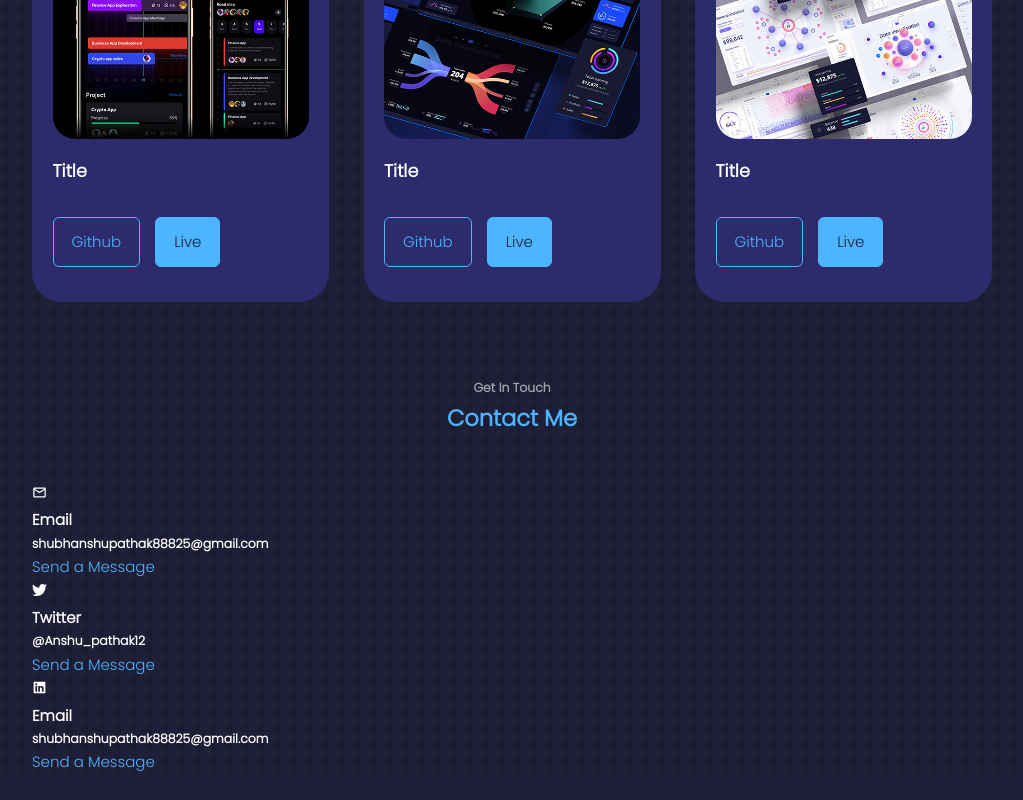
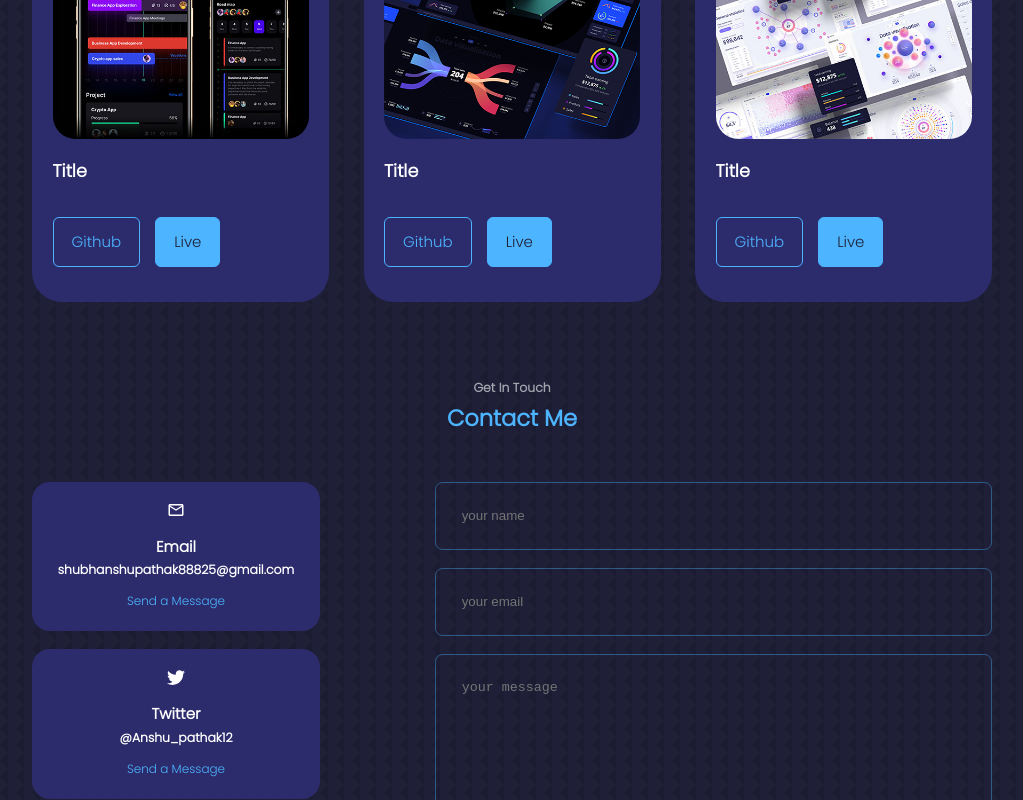
Before and after one commit to AnshuPathak-88825/Portfolio, a React (Create React App) app: page / in a window 1280 px wide. Shown: the part 2735-3535 px from the top of the page, without its empty margins (128-1151 px from the left). Before the commit the page ends 3510 px from the top, so only its background shows below. Built offline with nearby package versions, Linux system fonts and the light colour scheme.

Commit message:
completed contact section

```diff
--- a/package.json
+++ b/package.json
@@ -6,6 +6,7 @@
     "@testing-library/jest-dom": "^5.16.5",
     "@testing-library/react": "^13.3.0",
     "@testing-library/user-event": "^13.5.0",
+    "emailjs-com": "^3.2.0",
     "react": "^18.2.0",
     "react-dom": "^18.2.0",
     "react-icons": "^4.4.0",
--- a/src/Component/Contact/Contact.css
+++ b/src/Component/Contact/Contact.css
@@ -0,0 +1,73 @@
+.contact-container {
+    width: 58%;
+    display: grid;
+    grid-template-columns: 30% 58%;
+    gap: 12%;
+    margin-bottom:2rem;
+
+}
+
+.contact_options {
+    display: flex;
+    flex-direction: column;
+    gap: 1.2rem;
+}
+
+.contact_option {
+    background-color: var(--color-bg-variant);
+    padding: 1.2rem;
+    border-radius: 1.2rem;
+    text-align: center;
+    border: 1px solid transparent;
+    transition: var(--transition);
+}
+
+.contact_option:hover {
+    background: transparent;
+    border-color: var(--color-primary-variant);
+}
+
+.contact_option_icon {
+    font-size: 1.2rem;
+    margin-bottom: 0.5rem;
+}
+
+.contact_option a {
+    margin-top: 0.7rem;
+    display: inline-block;
+    font-size: 0.8rem;
+}
+
+form {
+    display: flex;
+    flex-direction: column;
+    gap: 1.2rem;
+}
+input, textarea
+{
+    width: 100%;
+    padding: 1.7rem;
+    border-radius: 0.5rem;
+    background: transparent;
+    border: 1px solid var(--color-primary-variant);
+    resize: none;
+    color: var(--color-primary-white);
+}
+@media screen and (max-width:1024px)
+{
+    .contact-container
+    {
+        display: grid;
+        grid-template-columns: 1fr;
+        gap: 2rem;
+
+    }
+}
+@media screen and (max-width:600px)
+{
+    .contact-container
+    {
+        width: var(--container-width-sm);
+
+    }
+}
--- a/src/Component/Contact/Contact.jsx
+++ b/src/Component/Contact/Contact.jsx
@@ -1,38 +1,61 @@
 import ContactCss from "./Contact.css";
-import {MdOutlineMail} from "react-icons/md"
-import {ImTwitter} from "react-icons/im"
-import {AiFillLinkedin} from "react-icons/ai"
-const Contact=()=>{
+import { MdOutlineMail } from "react-icons/md";
+import { ImTwitter } from "react-icons/im";
+import { AiFillLinkedin } from "react-icons/ai";
+import { useRef } from "react";
+import emailjs from "emailjs-com";
+const Contact = () => {
+  const form = useRef();
+  const sendEmail = (e) => {
+    e.preventDefault();
+
+    emailjs.sendForm('service_ff1vnnm', 'template_cmwqthq', form.current, '7ofWigUqBSBkxaEct');
+    e.target.reset();
+  };
   return (
     <section id="contact">
       <h5>Get In Touch</h5>
       <h2>Contact Me</h2>
       <div className="container contact-container">
-                <div className="contact_option">
-                    <article className="contact_name">
-                        <MdOutlineMail/>
+        <div className="contact_options">
+          <article className="contact_option">
+            <MdOutlineMail className="contact_option_icon" />
             <h4>Email</h4>
             <h5>shubhanshupathak88825@gmail.com</h5>
             <a href="mailto:shubhanshupathak88825@gmail.com">Send a Message</a>
-
           </article>
-                    <article className="contact_name">
-                        <ImTwitter/>
+          <article className="contact_option">
+            <ImTwitter className="contact_option_icon" />
             <h4>Twitter</h4>
             <h5>@Anshu_pathak12</h5>
             <a href="https://twitter.com/Anshu_pathak12">Send a Message</a>
-
           </article>
-                    <article className="contact_name">
-                        <AiFillLinkedin/>
+          <article className="contact_option">
+            <AiFillLinkedin className="contact_option_icon" />
             <h4>Email</h4>
             <h5>shubhanshupathak88825@gmail.com</h5>
-                        <a href="https://www.linkedin.com/in/anshu-kumar-pathak/">Send a Message</a>
-
+            <a href="https://www.linkedin.com/in/anshu-kumar-pathak/">
+              Send a Message
+            </a>
           </article>
         </div>
+        <form ref={form} onSubmit={sendEmail} >
+          <input type="text" name="name" placeholder="your name" />
+          <input type="text" name="email" placeholder="your email" />
+          <textarea
+            name="message"
+            placeholder="your message"
+            id=""
+            cols="30"
+            rows="10"
+            required
+          ></textarea>
+          <button type="submit" className="btn btn-primary">
+            send message
+          </button>
+        </form>
       </div>
     </section>
-    )
-}
+  );
+};
 export default Contact;
--- a/src/index.css
+++ b/src/index.css
@@ -62,6 +62,7 @@ h1 {
 
 section {
     margin-top: 5rem;
+    margin-bottom: 3rem;
 }
 
 section>h2,
```
Also changed, not shown: 1 other file (tests, documents, lock files or other folders). Lines whose indentation alone changed are shown as unchanged.
